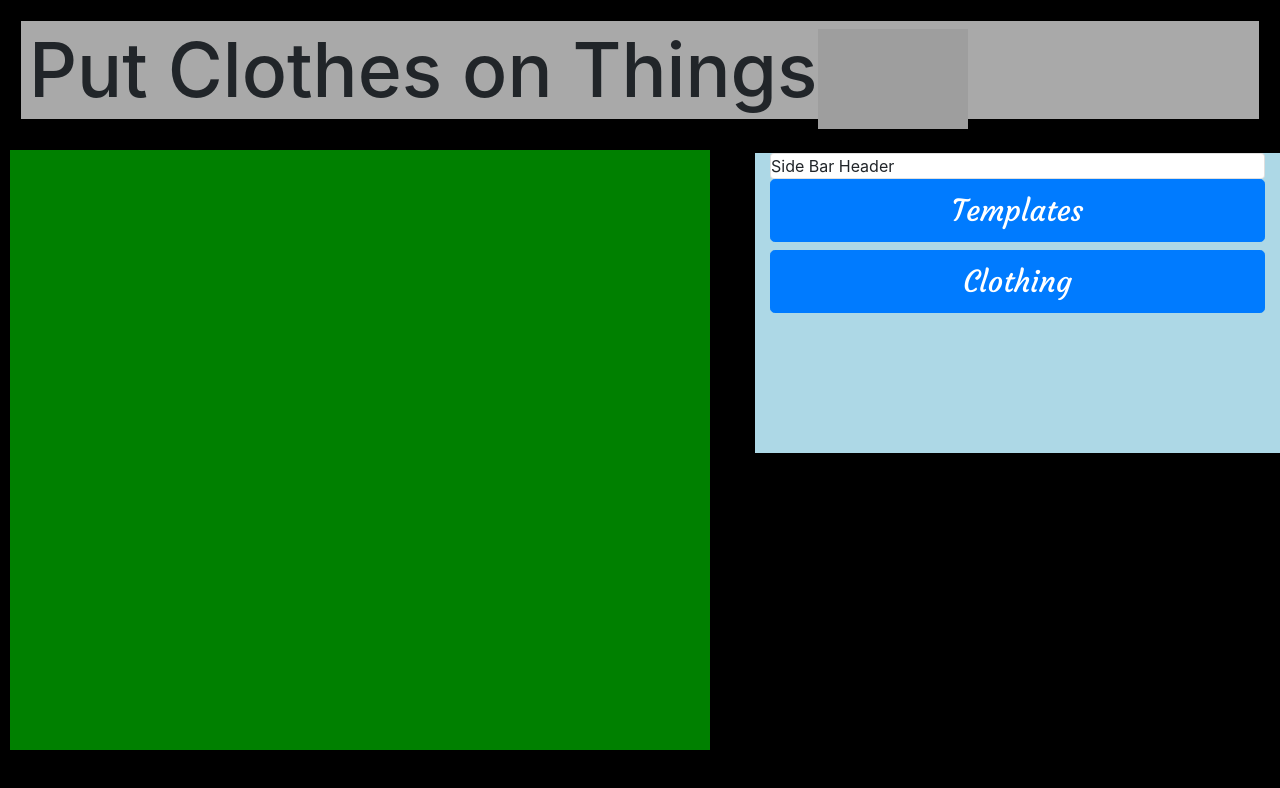
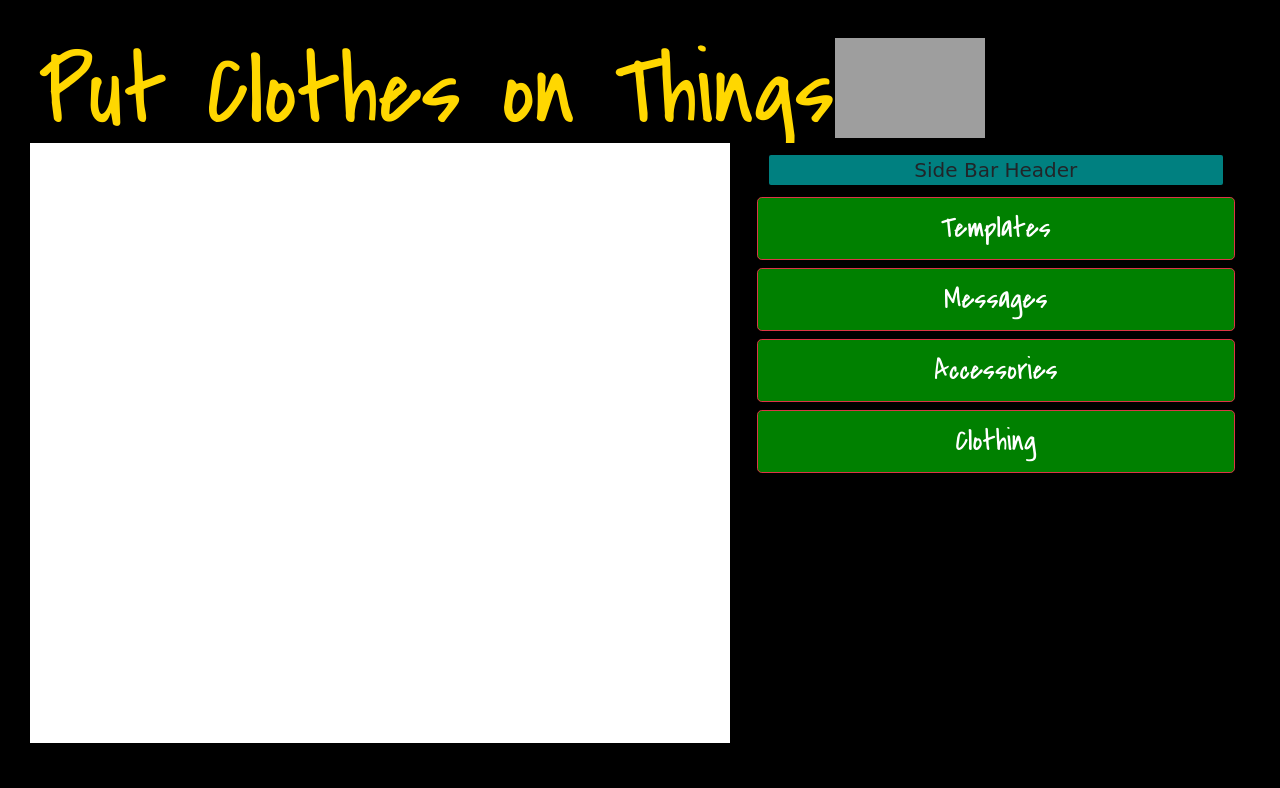
Before and after one commit to jaymeramsay/Q1project, a plain HTML site: page index.html in a window 1280 px wide. Drawn offline with nearby package versions, Linux system fonts and the light colour scheme; grey boxes are pictures that could not be loaded.

Commit message:
uploaded model image and updated some styling and buttons

```diff
--- a/index.html
+++ b/index.html
@@ -8,6 +8,7 @@
   <link rel="stylesheet" type="text/css" href="style.css">
   <!-- FONTS -->
   <link href="https://fonts.googleapis.com/css?family=Courgette" rel="stylesheet">
+  <link href="https://fonts.googleapis.com/css?family=Covered+By+Your+Grace" rel="stylesheet">
 
   <title>Q1Project</title>
 </head>
@@ -25,19 +26,25 @@
 
 
   <!-- SIDEBAR -->
-  <div id="sideBarContainer" class="col-lg-5 col-md-5 col-sm-5 col-xs-12" class="card">
+  <div id="sideBarContainer" class="col-lg-5 col-md-5 col-sm-5 col-xs-5" class="card">
 
     <!-- SIDEBAR HEADER -->
-    <div class="card header">
+    <div class="card header" id='sideBarHeader'>
       Side Bar Header
     </div>
 
     <!-- BUTTONS -->
     <p>
-      <a class="btn btn-primary btn-lg btn-block" data-toggle="collapse" href="#templates" aria-expanded="false" aria-controls="templates">
+      <button class="btn btn-info btn-lg btn-block btn-danger" type="button" data-toggle="collapse" data-target="#templates" aria-expanded="false" aria-controls="templates">
     Templates
-      </a>
-      <button class="btn btn-primary btn-lg btn-block" type="button" data-toggle="collapse" data-target="#clothing" aria-expanded="false" aria-controls="clothing">
+    </button>
+    <button class="btn btn-info btn-lg btn-block btn-danger" type="button" data-toggle="collapse" data-target="#messages" aria-expanded="false" aria-controls="messages">
+      Messages
+    </button>
+    <button class="btn btn-info btn-lg btn-block btn-danger" type="button" data-toggle="collapse" data-target="#accessories" aria-expanded="false" aria-controls="accessories">
+      Accessories
+    </button>
+      <button class="btn btn-info btn-lg btn-block btn-danger" type="button" data-toggle="collapse" data-target="#clothing" aria-expanded="false" aria-controls="clothing">
     Clothing
       </button>
     </p>
@@ -45,52 +52,65 @@
     <!-- TEMPLATE IMAGE CONTENT -->
     <div class="collapse" id="templates">
       <div class="card card-body">
-        <img src="https://cdn.pixabay.com/photo/2014/11/19/17/33/oxeye-daisy-538024_960_720.jpg" id="daisyPic" class="img-responsive" alt="daisy">
-        <img src="https://cdn.pixabay.com/photo/2014/11/19/17/33/oxeye-daisy-538024_960_720.jpg" id="daisyPic" class="img-responsive" alt="daisy">
+        <div class="templateContentDiv">
+          <img src="file:///Users/jayme/Downloads/model1.png" id="humanModelPic" class="img-responsive img-fluid" alt="Human Model">
+          <img src="file:///Users/jayme/Downloads/model1.png" id="humanModelPic" class="img-responsive img-fluid" alt="Human Model">
+          <img src="file:///Users/jayme/Downloads/model1.png" id="humanModelPic" class="img-responsive img-fluid" alt="Human Model">
+        </div>
+      </div>
+    </div>
+
+
+    <!-- ACCESSORIES BUTTON CONTENT -->
+    <div class="collapse" id="accessories">
+      <div class="card card-body">
         <img src="https://cdn.pixabay.com/photo/2014/11/19/17/33/oxeye-daisy-538024_960_720.jpg" id="daisyPic" class="img-responsive" alt="daisy">
       </div>
     </div>
 
+
     <!-- CLOTHING BUTTON CONTENT -->
     <div class="collapse" id="clothing">
       <div class="card card-body">
-        <a class="btn btn-danger btn-block" data-toggle="collapse" href="#dresses" aria-expanded="false" aria-controls="dresses">
+        <a class="btn btn-dark btn-block" data-toggle="collapse" href="#dresses" aria-expanded="false" aria-controls="dresses">
           Dresses
         </a>
         <a class="btn btn-dark btn-block" data-toggle="collapse" href="#tops" aria-expanded="false" aria-controls="tops">
           Tops
         </a>
-        <a class="btn btn-info btn-block" data-toggle="collapse" href="#bottoms" aria-expanded="false" aria-controls="bottoms">
+        <a class="btn btn-dark btn-block" data-toggle="collapse" href="#bottoms" aria-expanded="false" aria-controls="bottoms">
           Bottoms
         </a>
       </div>
     </div>
 
-    <!-- TOPS IMAGE CONTENT -->
+    <!-- CLOTHING TOPS IMAGE CONTENT -->
     <div class="collapse" id="tops">
       <div class="card card-body">
         <img src="https://cdn.pixabay.com/photo/2014/11/19/17/33/oxeye-daisy-538024_960_720.jpg" id="daisyPic" class="img-responsive" alt="daisy">
       </div>
     </div>
 
-    <!-- BOTTOMS IMAGE CONTENT -->
+    <!-- CLOTHING BOTTOMS IMAGE CONTENT -->
     <div class="collapse" id="bottoms">
       <div class="card card-body">
         <img src="https://cdn.pixabay.com/photo/2014/11/19/17/33/oxeye-daisy-538024_960_720.jpg" id="daisyPic" class="img-responsive" alt="daisy">
       </div>
     </div>
 
-    <!-- DRESSES IMAGE CONTENT -->
+    <!-- CLOTHING DRESSES IMAGE CONTENT -->
     <div class="collapse" id="dresses">
       <div class="card card-body">
         <img src="https://cdn.pixabay.com/photo/2014/11/19/17/33/oxeye-daisy-538024_960_720.jpg" id="daisyPic" class="img-responsive" alt="daisy">
       </div>
     </div>
+
+
   </div>
 
 
   <!-- CANVAS -->
-  <div id="canvas" class="col-lg-7 col-md-7 col-sm-7 col-xs-12">
+  <div id="canvas" class="col-lg-7 col-md-7 col-sm-7 col-xs-7">
     <canvas width="300" height="300"></canvas>
   </div>
 
--- a/style.css
+++ b/style.css
@@ -1,24 +1,43 @@
 body {
   background-color: black;
+  margin: 30px;
 }
-#canvas {
-  background-color: green;
-  width: 700px;
-  height: 600px;
-  float: left;
-  margin: 10px;
+
+/*TITLE*/
+
+#titleFlexBox {
+  height: 100px;
+  background-color: black;
+  margin: 0;
 }
+
+/*.titleContent{
+  text-align: center;
+}*/
+
+#title {
+  font-size: 100px;
+  color: gold;
+  font-family:'Covered By Your Grace', cursive;
+
+}
+
+
+/*SIDEBAR*/
 
 #sideBarContainer{
   width: 525px;
-  height: 300px;
-  background-color: lightblue;
+  height: 600px;
+  background-color: black;
   margin-top: 13px;
   float: right;
 }
 
-#title {
-  font-size: 75px;
+#sideBarHeader {
+  margin: 10px;
+  font-size: 20px;
+  text-align: center;
+  font-family: cursive;
 }
 
 #daisyPic {
@@ -26,14 +45,33 @@ body {
   width: 150px;
 }
 
-#titleFlexBox {
+#humanModelPic {
+  width: 60px;
   height: 100px;
-  border: 1px solid black;
-  background-color: darkgray;
-  margin: 20px;
 }
 
+
 .btn {
-  font-family:'Courgette', cursive;
+  font-family:'Covered By Your Grace', cursive;
   font-size: 30px;
+  background-color: green;
 }
+
+.card {
+  background-color: teal;
+  border: 2px solid black;
+}
+
+.templateContentDiv{
+  float:left;
+}
+
+/*CANVAS*/
+
+#canvas {
+  background-color: white;
+  width: 700px;
+  height: 600px;
+  float: left;
+  margin-top: 13px;
+}
```
Also changed, not shown: humanModelPic.png (added).
